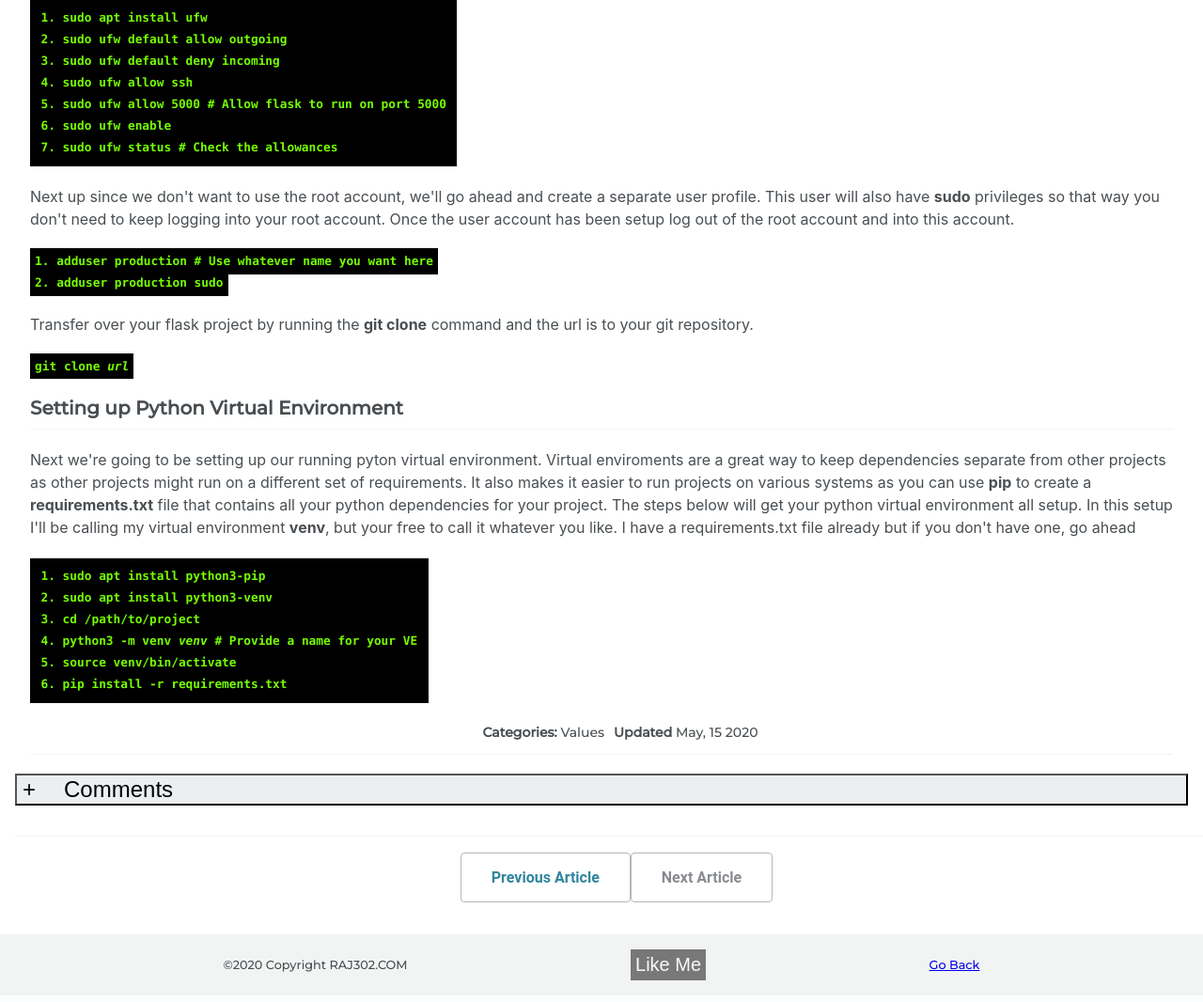
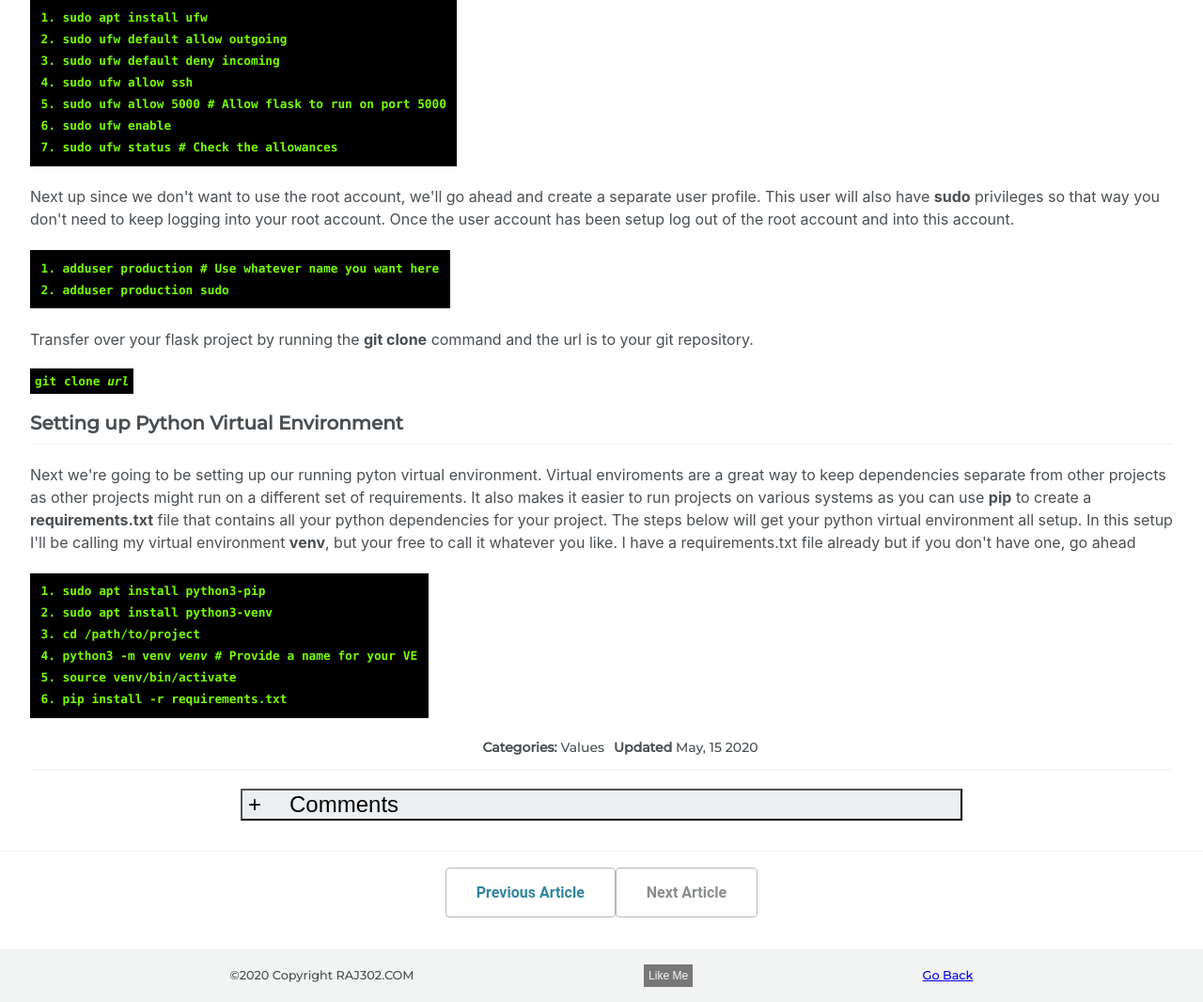
Before and after one commit to rajis31/blog, a Flask app: template templates/article1.html in a window 1280 px wide. Shown: the part 1381-2447 px from the top of the page at 94% size. Before the commit the page ends 2424 px from the top, so only its background shows below. Run offline with Flask 2, Linux system fonts and the light colour scheme; the template is opened without the code that fills it: most values are stand-ins (such as "Sample title", 1, 10 or a date in 2020); parts of the project's set-up code (start-up, migrations or seed data) failed here and were passed over; some libraries are stand-ins or nearby versions.

Commit message:
fix right margin on article and made a few formatting changes to comment box and like button

```diff
--- a/static/css/article.css
+++ b/static/css/article.css
@@ -1,19 +1,20 @@
 * {
   box-sizing: border-box;
 }
-
 body,
 html {
   margin: 0;
   padding: 0;
   font-family: "Montserrat", sans-serif;
-  height: 100%;
+  height: 100vh;
+  width: 100vw;
   color: #494e52;
 }
 
 
 .content {
   min-height: calc(100vh - 200px);
+  width: 100%;
 }
 
 header {
@@ -232,13 +233,11 @@ code {
   flex-direction: column;
   justify-content: center;
   align-items: center;
-  margin-left: 1em;
-  margin-right: 1em;
 }
 
 
 .comments button{
-  width: 100%;
+  width: 60vw;
   font-size: 24px;
   text-align: left;
   transition: 0.4s;
@@ -319,8 +318,6 @@ code {
 
 
 .page-scroll {
-  margin-left: 1em;
-  margin-right: 1em;
   margin-bottom: 2em;
   display: flex;
   justify-content: space-around;
@@ -328,7 +325,6 @@ code {
   border-top: 1px solid #f2f3f3;
   width: 100%;
   padding-top: 1em;
-  width: 100%;
 }
 
 .page-scroll ul {
@@ -373,7 +369,7 @@ code {
   background-color: #000;
   color: #fff;
   text-decoration: none;
-  font-size: 20px;
+  font-size: 12px;
   border: none;
   transition: all ease-in-out 0.3s;
   opacity: 0.5;
--- a/templates/article1.html
+++ b/templates/article1.html
@@ -111,8 +111,10 @@
                 will also have <b>sudo</b> privileges so that way you don't need to keep logging into your root account. Once the
                 user account has been setup log out of the root account and into this account.
                 <div class="code">
-                    <code>1. adduser production # Use whatever name you want here </code> <br>
-                    <code>2. adduser production sudo </code><br>
+                    <div class="multiline">
+                        <code>1. adduser production # Use whatever name you want here </code> <br>
+                        <code>2. adduser production sudo </code><br>
+                     </div>
                 </div>
             </p>
 
```
